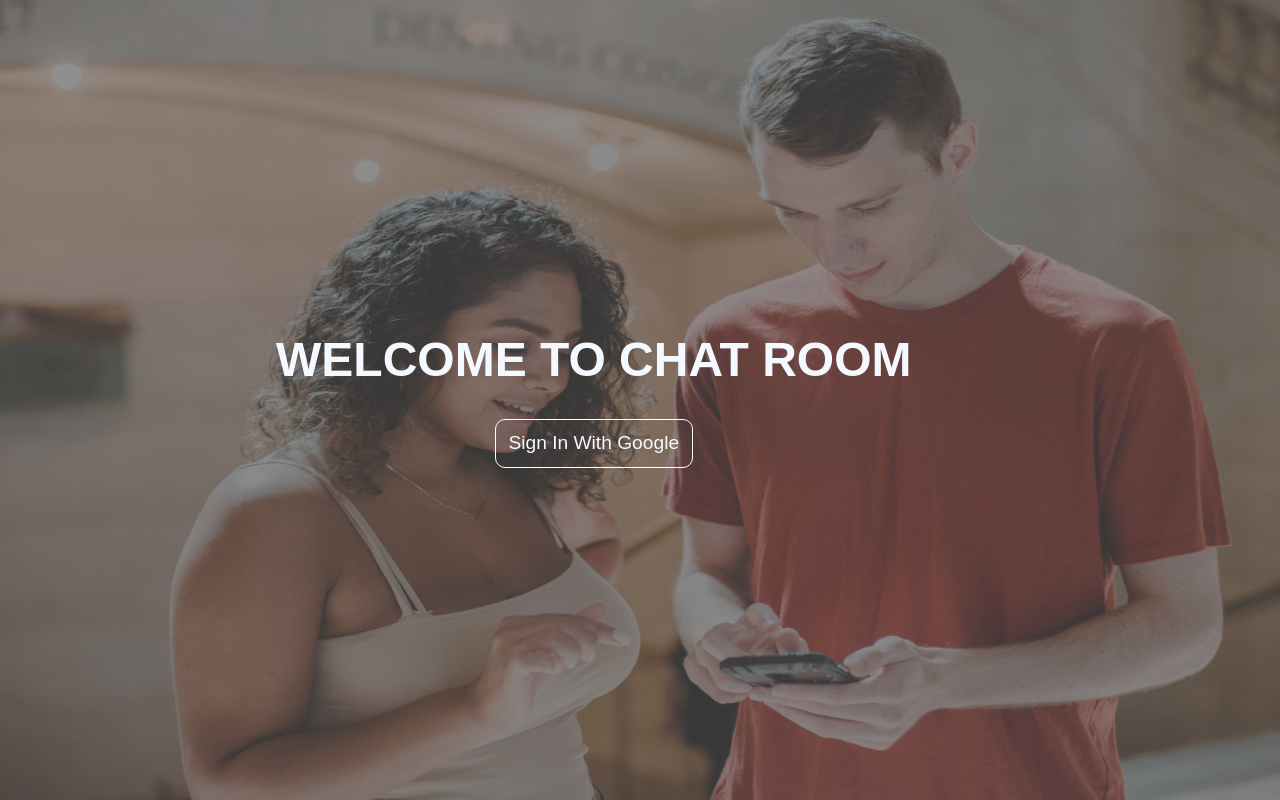
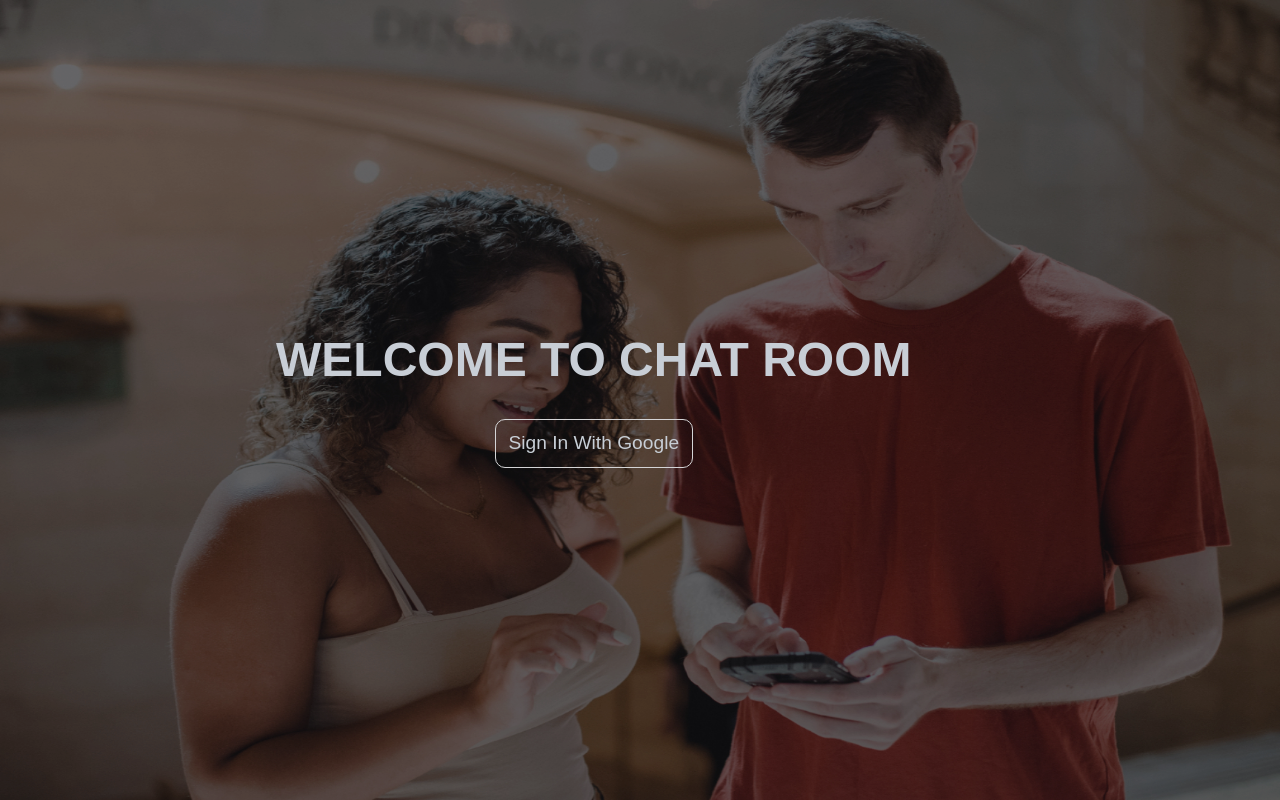
Before and after one commit to ducduc362/chat-app, a Next.js app: page / in a window 1280 px wide. Built offline with nearby package versions, Linux system fonts and the light colour scheme; no server answers.

Commit message:
fix body css

```diff
--- a/pages/Components/ChatRoom/index.tsx
+++ b/pages/Components/ChatRoom/index.tsx
@@ -144,7 +144,6 @@ export default function ChatRoom(props: AppProps) {
     }, [user?.uid])
 
     return (
-        <Container>
         <Content>
             <Chatroom>
                 {messages.map((message) => (
@@ -169,6 +168,5 @@ export default function ChatRoom(props: AppProps) {
                 </Chatform>
             </section>
         </Content>
-        </Container>
     )
 }
--- a/pages/index.tsx
+++ b/pages/index.tsx
@@ -2,6 +2,7 @@ import React, { useEffect, useState } from "react";
 import { useRouter } from "next/dist/client/router";
 import { io } from 'socket.io-client';
 import firebase from "firebase";
+import styled from "styled-components";
 import ChatRoom from "./Components/ChatRoom";
 import styleSignIn from '../styles/SignIn.module.css';
 import styleSignOut from '../styles/SignOut.module.css';
@@ -9,6 +10,11 @@ import styleSignOut from '../styles/SignOut.module.css';
 type User = {
     gender: string
 }
+
+const Container = styled.div`
+    background-color: rgb(40, 44, 52);
+    width: 100%;
+`
 
 const socket = io("https://realtimechatappbdh.herokuapp.com/")
 
@@ -104,7 +110,7 @@ export default function Home() {
     });
 
     return (
-        <>
+        <Container>
             {user ? (
                 <>
                     <div className={styleSignOut.container}>
@@ -128,6 +134,6 @@ export default function Home() {
                     </div>
                 </div>
             )}
-        </>
+        </Container>
     )
 }
```
Lines whose indentation alone changed are shown as unchanged.
